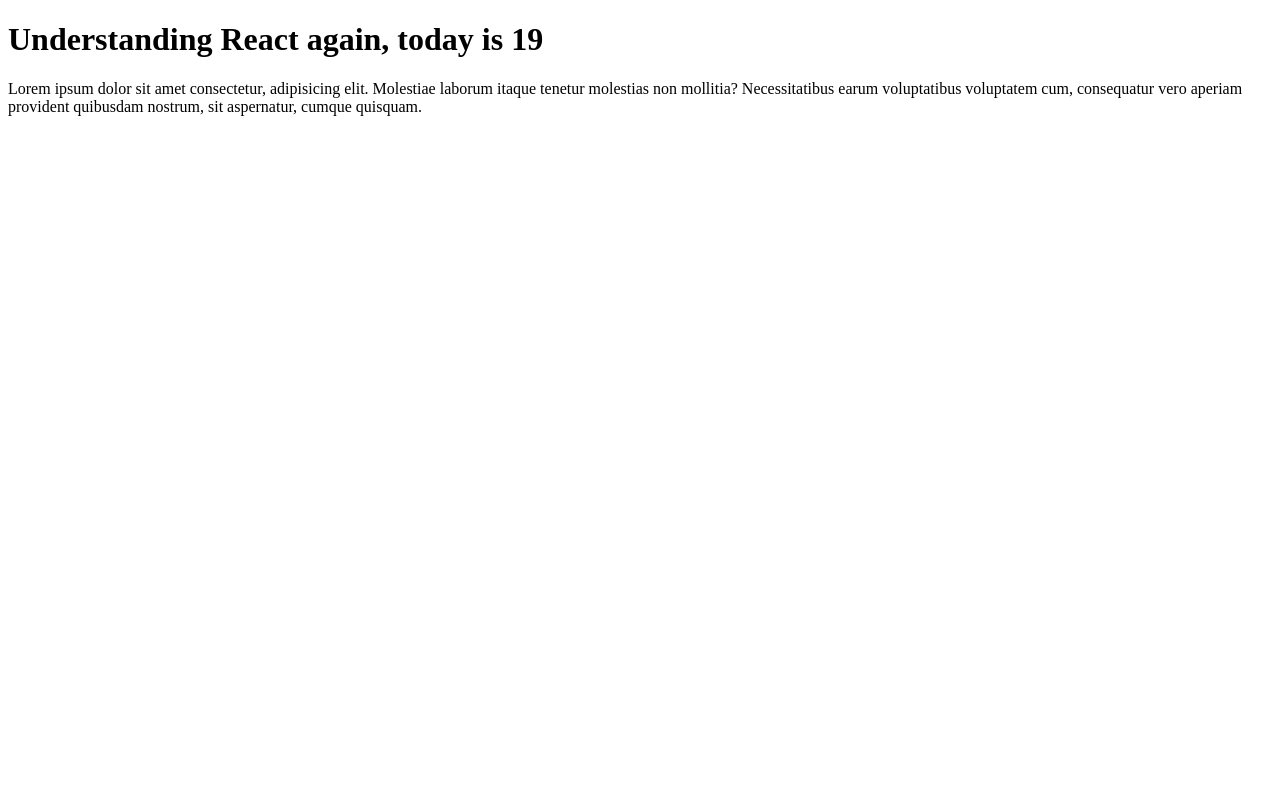
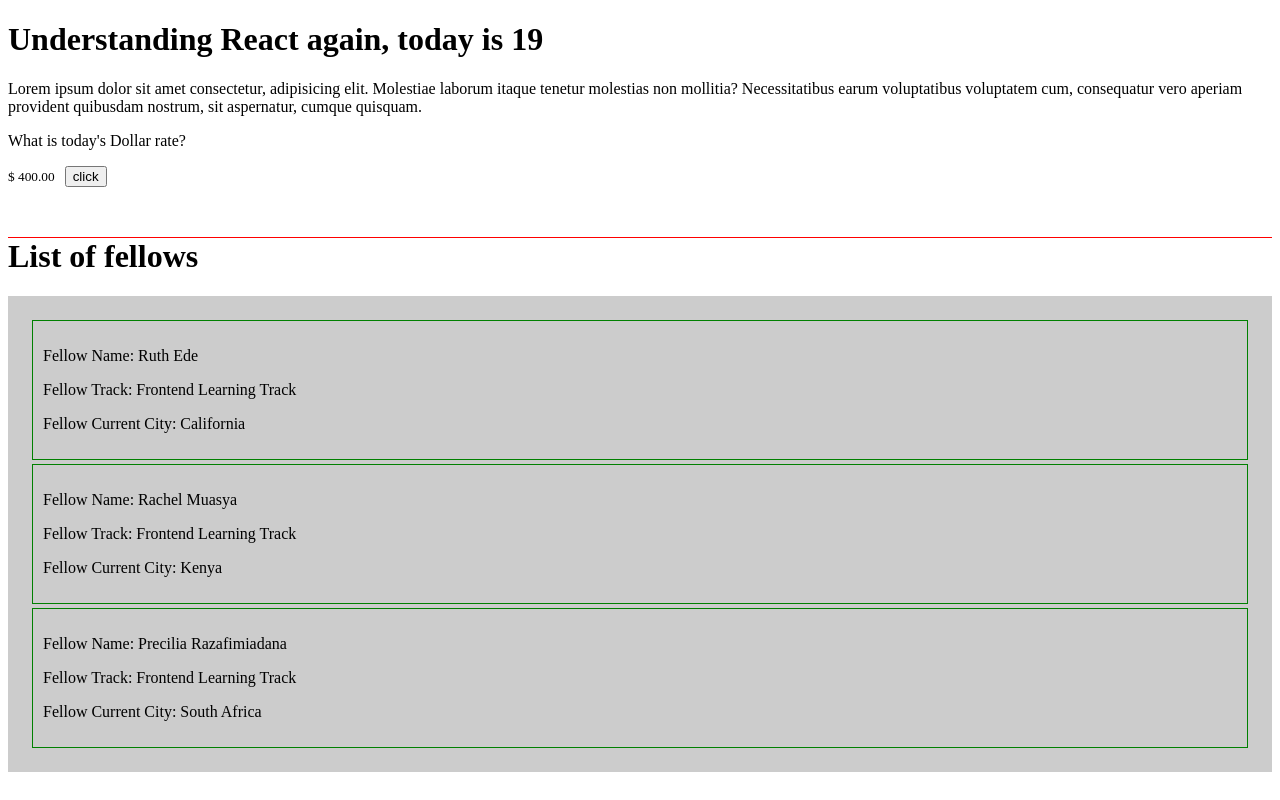
Before and after one commit to CodeLeom/WTF, a React (Vite) app: page / in a window 1280 px wide. Built offline with nearby package versions, Linux system fonts and the light colour scheme.

Commit message:
feat: add code to manage global state and display the component that handles the state

```diff
--- a/src/App.jsx
+++ b/src/App.jsx
@@ -1,15 +1,20 @@
+import { useState } from "react"
 import Header from "./components/Header"
-
+import LearnState from "./components/LearnState"
+import wtFellows from './data/fellows'
+import ListFellows from "./components/ListFellows"
 
 
 function App() {
-
+  const [users, setUsers] = useState(wtFellows)
 
   return (
     <>
       <Header name={"Understanding React again"} date={new Date().getDate()} />
 
       <p>Lorem ipsum dolor sit amet consectetur, adipisicing elit. Molestiae laborum itaque tenetur molestias non mollitia? Necessitatibus earum voluptatibus voluptatem cum, consequatur vero aperiam provident quibusdam nostrum, sit aspernatur, cumque quisquam.</p>
+      <LearnState />
+      <ListFellows users={users} />
     </>
   )
 }
--- /dev/null
+++ b/src/components/LearnState.jsx
@@ -0,0 +1,26 @@
+import { useState } from "react"
+
+function LearnState() {
+    const [dollarPrice, setDollarPrice] = useState(400)
+
+
+    const handleClick =()=> {
+        setDollarPrice(prev => {
+            console.log(prev)
+            return prev + 400;
+        })
+    }
+
+  return (
+    <>
+      <div>
+        <p>What is today's Dollar rate?</p>
+        <small style={{marginRight: '10px'}}>$ {dollarPrice}.00</small>
+        <button onClick={handleClick}>click</button>
+        <br />
+      </div>
+    </>
+  )
+}
+
+export default LearnState
--- /dev/null
+++ b/src/components/ListFellows.jsx
@@ -0,0 +1,47 @@
+
+const styles = {
+    marginTop: '20px',
+    backgroundColor: "#ccc",
+    width: 'auto',
+    height: 'auto',
+    padding: '20px'
+}
+
+const heading = {
+    marginTop: '50px',
+    borderTop: '1px solid red'
+}
+
+const container ={
+    border: '1px solid green',
+    margin: '4px',
+    padding: '10px'
+}
+
+function ListFellows({users}) {
+    if(!users || users.length === 0){
+        return <div>
+                    <h1 style={heading}>List of fellows</h1>
+                    <div style={styles}>
+                        <p>No Fellows Data available</p>
+                    </div>
+               </div>
+    }
+
+  return (
+    <>
+      <h1 style={heading}>List of fellows</h1>
+      <div style={styles}>
+            {users.map((user) => (
+                <div key={user.id} style={container}>
+                    <p>Fellow Name: {user.name}</p>
+                    <p>Fellow Track: {user.track}</p>
+                    <p>Fellow Current City: {user.city}</p>
+                </div>
+            ))}
+      </div>
+    </>
+  )
+}
+
+export default ListFellows
--- /dev/null
+++ b/src/data/fellows.js
@@ -0,0 +1,22 @@
+const Fellows = [
+    {
+        id: 1,
+        name: 'Ruth Ede',
+        track: 'Frontend Learning Track',
+        city: 'California'
+    },
+    {
+        id: 2,
+        name: 'Rachel Muasya',
+        track: 'Frontend Learning Track',
+        city: 'Kenya'
+    },
+    {
+        id: 3,
+        name: 'Precilia Razafimiadana',
+        track: 'Frontend Learning Track',
+        city: 'South Africa'
+    }
+]
+
+export default Fellows
```
